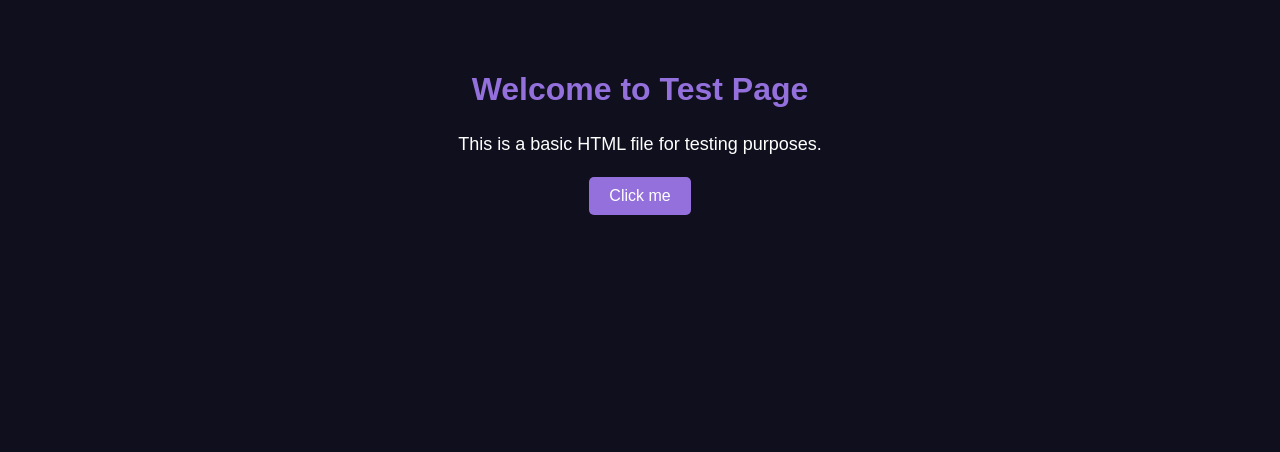
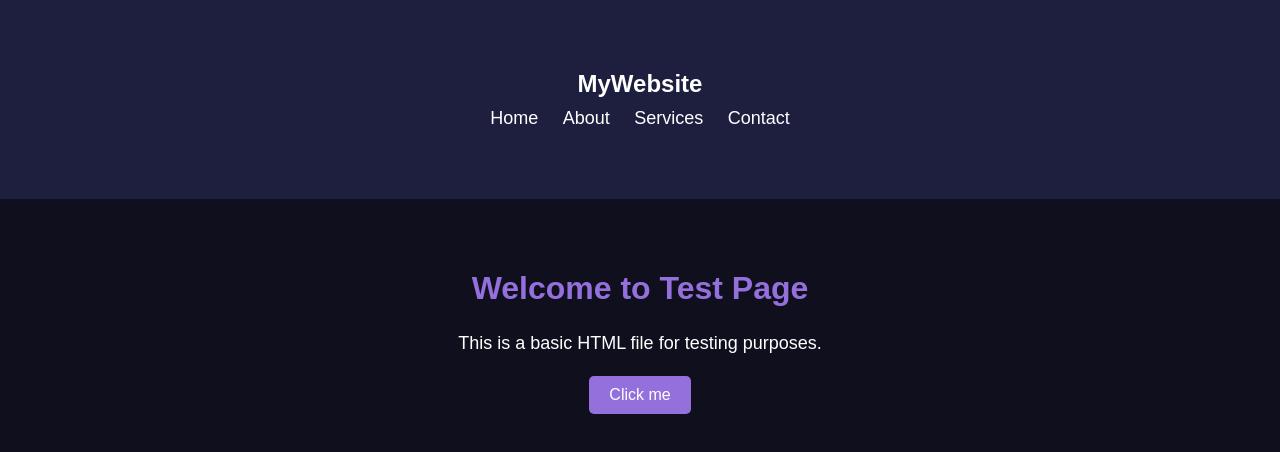
Before and after one commit to riminator/riminator.github.io, a plain HTML site: page index.html in a window 1280 px wide. Drawn offline with Linux system fonts and the light colour scheme.

Commit message:
Update index.html

```diff
--- a/index.html
+++ b/index.html
@@ -17,6 +17,28 @@
             margin: 0 auto;
             padding: 50px 0;
             text-align: center;
+        }
+        header {
+            background-color: #1e1e3f; /* Dark purple */
+            padding: 20px 0;
+        }
+        .logo {
+            color: #ffffff;
+            font-size: 24px;
+            font-weight: bold;
+            text-decoration: none;
+        }
+        nav {
+            margin-top: 10px;
+        }
+        nav a {
+            color: #ffffff;
+            text-decoration: none;
+            margin: 0 10px;
+            font-size: 18px;
+        }
+        nav a:hover {
+            text-decoration: underline;
         }
         h1 {
             color: #9370db; /* MediumPurple */
@@ -41,6 +63,18 @@
 </head>
 <body>
 
+    <header>
+        <div class="container">
+            <a href="#" class="logo">MyWebsite</a>
+            <nav>
+                <a href="#">Home</a>
+                <a href="#">About</a>
+                <a href="#">Services</a>
+                <a href="#">Contact</a>
+            </nav>
+        </div>
+    </header>
+
     <div class="container">
         <h1>Welcome to Test Page</h1>
         <p>This is a basic HTML file for testing purposes.</p>
```
